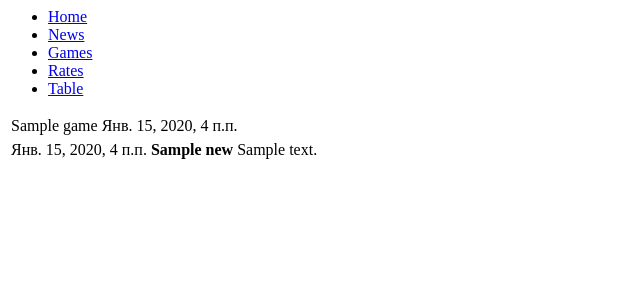
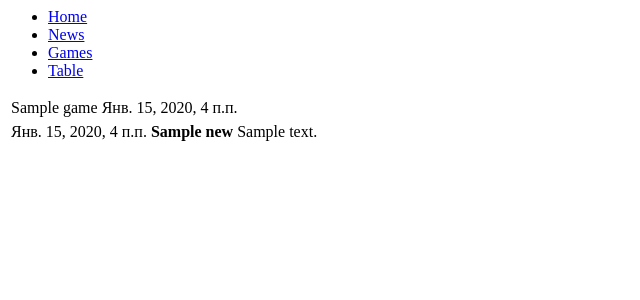
Before and after one commit to fallprojects/DanilProject, a Django app: page / in a window 1280 px wide. Shown: the top 300 px of the page, without its empty margins (0-640 px from the left). Run offline with Django 3.2, Linux system fonts and the light colour scheme; tables that the repository leaves empty hold one stand-in row (values such as "Sample post").

Commit message:
update page

```diff
--- a/Football/api/templates/api/navbar.html
+++ b/Football/api/templates/api/navbar.html
@@ -6,7 +6,6 @@
         <li><a id="len1" class="hoverable" href="{% url 'home' %}">Home</a></li>
         <li><a id="len2" class="hoverable" href="{% url 'news' %}">News</a></li>
         <li><a id="len3" class="hoverable" href="{% url 'games' %}">Games</a></li>
-        <li><a id="len4" class="hoverable" href="#">Rates</a></li>
         <li><a id="len5" class="hoverable" href="{% url 'table' %}">Table</a> </li>
       </ul>
     </div>
```
